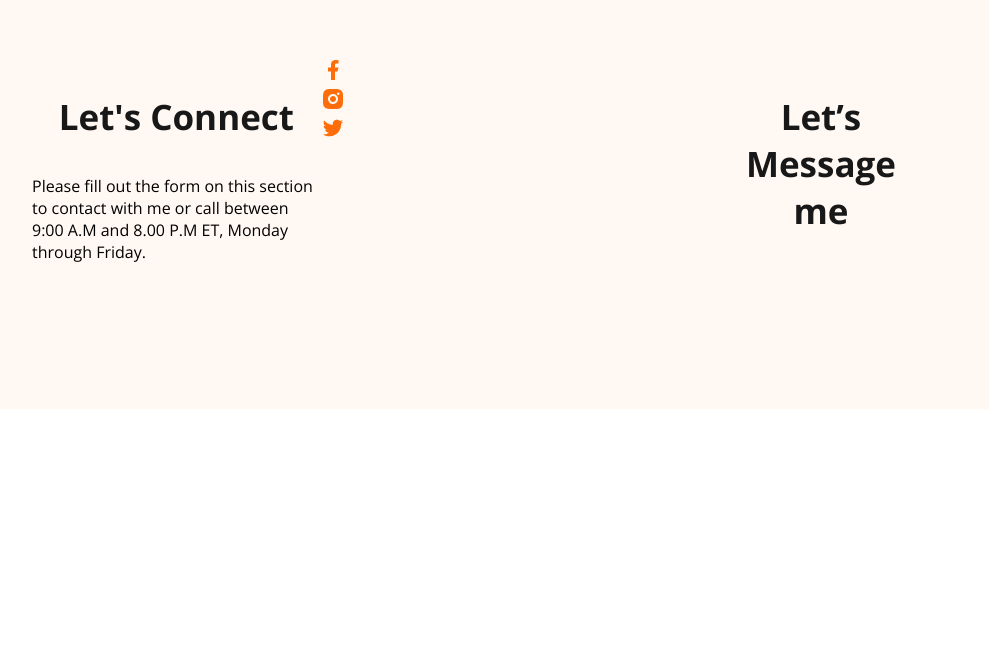
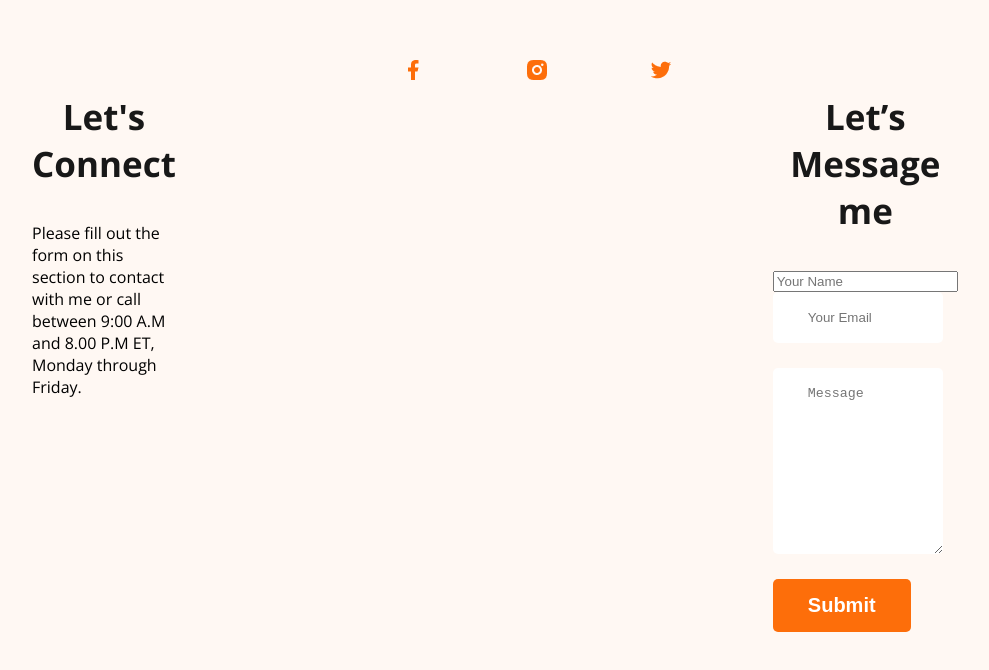
Before and after one commit to Bakir-Bhuyain/bakir-s-portfolio, a plain HTML site: page index.html in a window 1280 px wide. Shown: the part 3255-3925 px from the top of the page, without its empty margins (176-1165 px from the left). Before the commit the page ends 3672 px from the top, so only its background shows below. Drawn offline with nearby package versions, Linux system fonts and the light colour scheme.

Commit message:
finhed-project

```diff
--- a/index.html
+++ b/index.html
@@ -163,14 +163,20 @@
             <h3 class="section-tital">Let's Connect</h3>
             <p class="section-description">Please fill out the form on this section to contact with me or call between 9:00 A.M and 8.00 P.M ET, Monday through Friday.</p>
         </div>
-        <div class="social-links">
+        <div class="social-links"></div>
        <a href=""> <img src="images/icons/facebook.png" alt=""></a>
        <a href=""> <img src="images/icons/insta.png" alt=""></a>
        <a href=""> <img src="images/icons/twitter.png" alt=""></a>
-    </div>
+
         <div class="footer-column">
             <h3 class="section-tital">Let’s Message me</h3>
+        <form class="contact" action="">
+            <input type=" text" placeholder="Your Name">
+            <input type="text" placeholder="Your Email">
+            <textarea name="" placeholder="Message" id="" cols="30" rows="10"></textarea>
+           <input class="btn-primary" type="submit" value="Submit">
 
+        </form>
         </div>
 
     </footer>
--- a/styles/portfolio.css
+++ b/styles/portfolio.css
@@ -177,13 +177,28 @@ color: #757575;
     text-align: center;
 
 }
+
 footer{
-     display: flex;
-   background: #FFF8F3;
-   margin-top: 100px;
-   padding:130px 200px ;
+    display: flex;
+    gap: 100px;
+    background: #FFF8F3;
+    margin-top: 100px;
+    padding: 130px 200px;
+}
+.footer-column{
+    width: 50%;
 }
 .social-links{
-    margin-right: 400px;
-    bottom: 200px;
+    margin-right: 25px;
 }
+.contact input[type="text"], .contact input[type="email"],  textarea{
+    display: block;
+    margin-bottom: 25px;
+    padding: 18px 35px;
+    color: #757575;
+    border-radius: 5px;
+    background: #FFF;
+    border: 0;
+width: 100px;
+}
+.contact input
```
